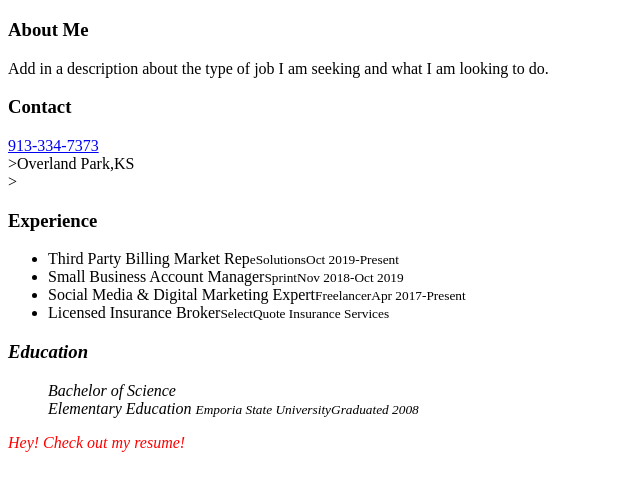
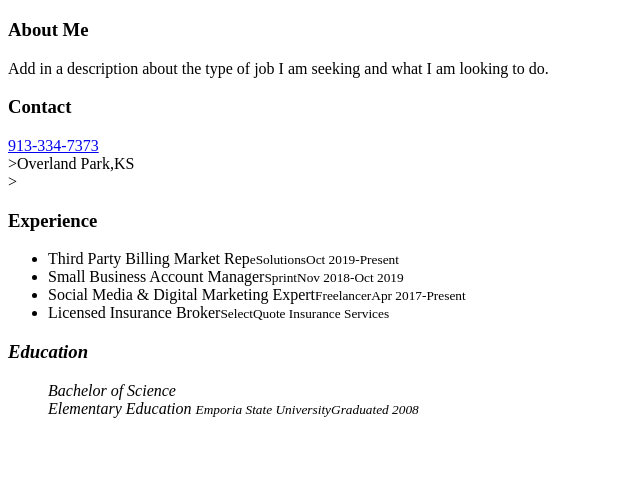
Before and after one commit to jessicalynnebradley/jessicalynnebradley.github.io, a plain HTML site: page index.html in a window 1280 px wide. Shown: the part 61-552 px from the top of the page, without its empty margins (0-640 px from the left). Drawn offline with Linux system fonts and the light colour scheme.

Commit message:
Update Index

```diff
--- a/index.html
+++ b/index.html
@@ -32,8 +32,7 @@
            <a href="mailto:jessicabradley0914@gmail.com>
           ><i class="fa fa-envelope-o"></i><span><Email Me></span></a>
       </div>
-
-  <div class="func">
+     <div class="func">
     <div class="work">
       <h3><i class="fa fa-asterik"></i>Experience</h3>
       <ul>
@@ -62,13 +61,5 @@
         </div>
 
 
-
-
-
-
-
-
-
-    <p> Hey! Check out my resume!</p>
   </body>
 </html>
```
